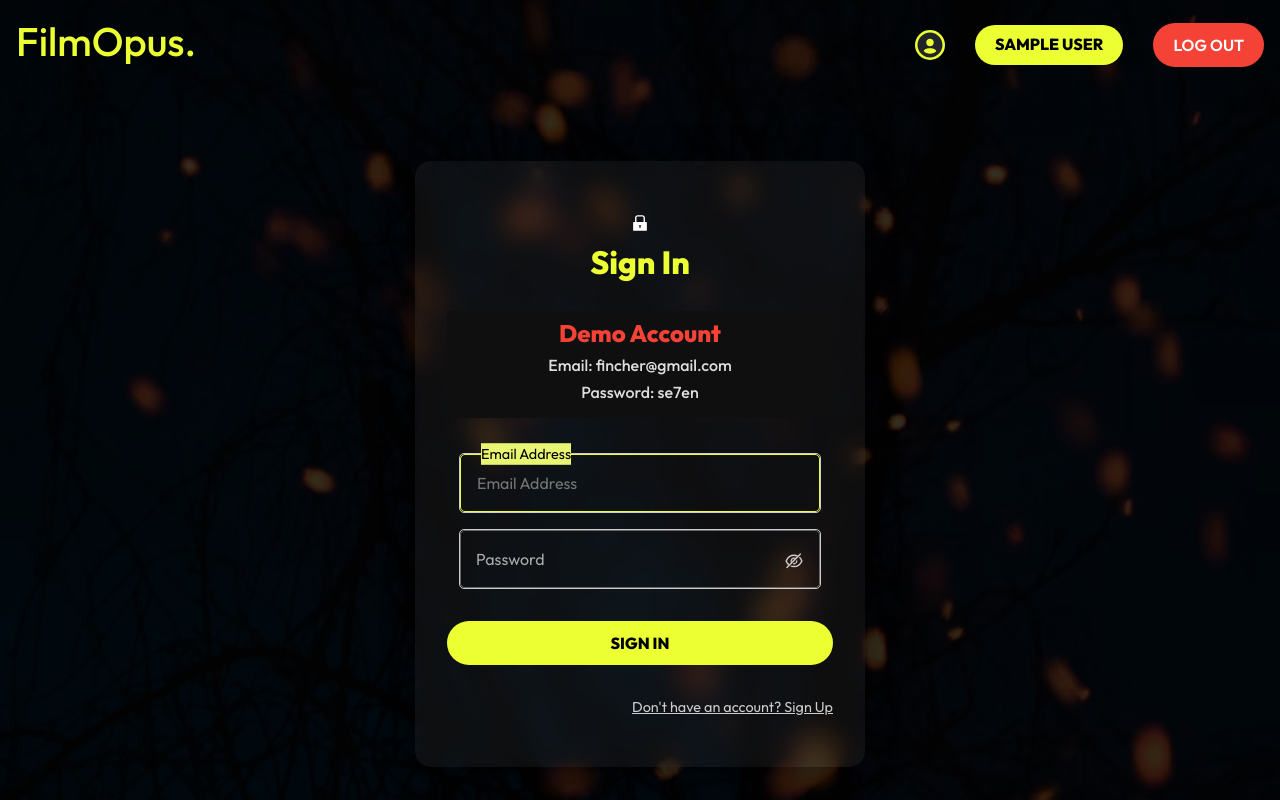
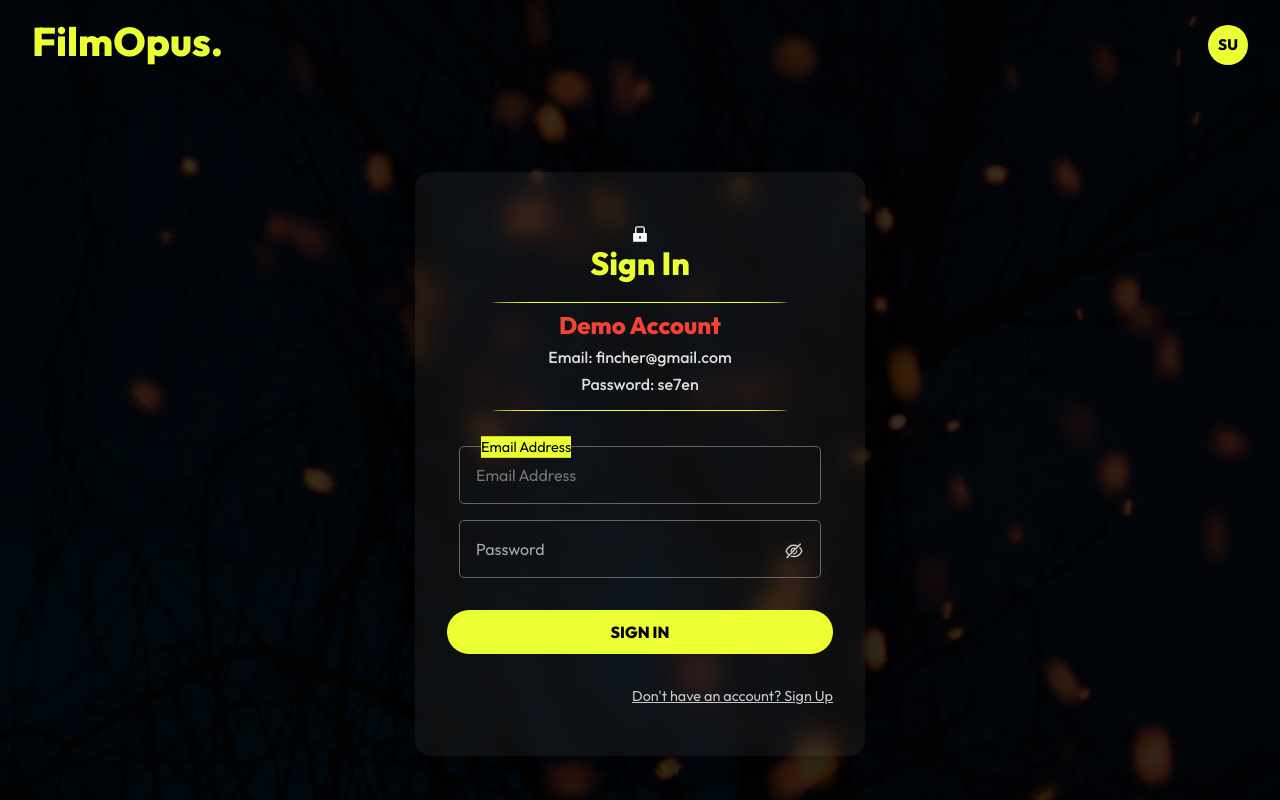
Before and after one commit to rishabh-kumarr/filmopus, a React (Vite) app in the folder client/: page /signin in a window 1280 px wide. Built offline with nearby package versions, Linux system fonts and the light colour scheme; sample sign-in values are in the browser's storage.

Commit message:
Final commit

```diff
--- a/client/src/components/Form/Form.css
+++ b/client/src/components/Form/Form.css
@@ -5,7 +5,6 @@
     opacity: 0.9;
     padding: 15px;
     float: right;
-    border: 1px solid #ebff33;
 }
 
 .inf {
--- a/client/src/components/Form/Form.jsx
+++ b/client/src/components/Form/Form.jsx
@@ -158,13 +158,13 @@ const Form = ({ currentId, setCurrentId }) => {
             sx={{
               "& .MuiOutlinedInput-root": {
                 "& fieldset": {
-                  borderColor: "#ebff33",
+                  borderColor: "#555",
                 },
                 "&:hover fieldset": {
-                  borderColor: "#ebff33",
+                  borderColor: "#777",
                 },
                 "&.Mui-focused fieldset": {
-                  borderColor: "#ebff33",
+                  borderColor: "#777",
                 },
               },
               "& label": {
--- a/client/src/components/Form/SearchForm.jsx
+++ b/client/src/components/Form/SearchForm.jsx
@@ -67,13 +67,13 @@ const SearchForm = ({ tags, setTags }) => {
         sx={{
           "& .MuiOutlinedInput-root": {
             "& fieldset": {
-              borderColor: "#ebff33",
+              borderColor: "#555",
             },
             "&:hover fieldset": {
-              borderColor: "#ebff33",
+              borderColor: "#777",
             },
             "&.Mui-focused fieldset": {
-              borderColor: "#ebff33",
+              borderColor: "#777",
             },
           },
           "& label": {
--- a/client/src/components/Navbar/Navbar.css
+++ b/client/src/components/Navbar/Navbar.css
@@ -1,92 +1,163 @@
+:root {
+  --brand-yellow: #ebff33;
+  --brand-red: #f44336;
+  --brand-darkred: #8b2323;
+  --brand-bg-dark: #1e1e1e;
+  --brand-white: #ffffff;
+  --brand-light-grey: #e8e6e3;
+}
+
 .header {
   display: flex;
   justify-content: space-between;
   align-items: center;
-    padding: 1rem;
+  padding: 1rem 2rem;
   position: fixed;
   width: 100%;
   height: 90px;
   z-index: 10;
-    transition: 0.5s;
+  transition: background 0.5s, box-shadow 0.5s;
+  background-color: transparent;
 }
 
 .header-bg {
   background: rgba(0, 0, 0, 0.85);
+  box-shadow: 0 2px 10px rgba(0, 0, 0, 0.4);
 }
 
-.protitle{
-    padding: 10px;
-    font-weight: 600;
+.header h1 {
+  color: var(--brand-yellow);
+  font-weight: bold;
+  cursor: pointer;
 }
 
 .profile {
   display: flex;
   align-items: center;
-    justify-content: space-around;
+  gap: 10px;
+  position: relative;
+  cursor: pointer;
 }
 
-.name {
-    margin: 30px;
-    padding: 10px 20px;
-    font-size: 1rem;
-    text-transform: uppercase;
-    background: #ebff33;
-    border-radius: 50px;
+.initials-circle {
+  background: var(--brand-yellow);
   color: #000;
   font-weight: bold;
+  border-radius: 50%;
+  width: 40px;
+  height: 40px;
+  display: flex;
+  align-items: center;
+  justify-content: center;
+  font-size: 0.95rem;
+  cursor: pointer;
+  transition: filter 0.2s;
 }
 
-.pic {
-    border-radius: 50%;
-    max-height: 50px;
-    background: #ebff33;
+.initials-circle:hover {
+  filter: brightness(90%);
+}
+
+.dropdown {
+  position: absolute;
+  top: 65px;
+  right: 0;
+  background-color: var(--brand-bg-dark);
+  border-radius: 8px;
+  padding: 1rem;
+  box-shadow: 0 6px 15px rgba(0, 0, 0, 0.25);
+  z-index: 20;
+  min-width: 160px;
+  animation: fadeIn 0.25s ease-in-out;
+}
+
+.dropdown-username {
+  font-weight: 700;
+  color: var(--brand-yellow);
+  margin-bottom: 10px;
+  font-size: 0.95rem;
+  text-transform: uppercase;
+  white-space: nowrap;
+  cursor: default;
+}
+
+.dropdown-logout {
+  width: 100%;
+  padding: 10px;
+  background-color: var(--brand-red);
+  color: var(--brand-white);
+  border: none;
+  border-radius: 6px;
+  text-transform: uppercase;
+  font-size: 0.85rem;
+  font-weight: 600;
+  cursor: pointer;
+  transition: background-color 0.3s ease-in-out;
+}
+
+.dropdown-logout:hover {
+  background-color: var(--brand-darkred);
+}
+
+@keyframes fadeIn {
+  from {
+    opacity: 0;
+    transform: translateY(-10px);
+  }
+
+  to {
+    opacity: 1;
+    transform: translateY(0);
+  }
 }
 
 .auth {
-    color: #fff;
+  color: var(--brand-white);
   font-size: 1rem;
   text-transform: uppercase;
   font-weight: 600;
   padding: 10px 20px;
-    background: #f44336;
+  background: var(--brand-red);
   border-radius: 50px;
   cursor: pointer;
   border: none;
+  transition: background-color 0.3s ease-in-out;
 }
 
 .auth:hover {
-    background: #8b2323;
-    color: #e8e6e3;
-    transition: 0.3s;
+  background: var(--brand-darkred);
+  color: var(--brand-light-grey);
 }
 
-.mobilename {
-    display: none;
-}
-
+/* ========== RESPONSIVENESS ========== */
 @media screen and (max-width: 590px) {
   .header {
+    padding: 1rem;
     background: rgba(0, 0, 0, 0.85);
   }
 
-    .name {
-        display: none;
+  .dropdown {
+    top: 60px;
+    right: 0;
+    min-width: 140px;
+    padding: 0.75rem;
   }
 
-    .protitle {
-        margin-top: 5px;
+  .dropdown-logout {
+    padding: 8px;
+    font-size: 0.85rem;
+  }
+
+  .dropdown-username {
+    font-size: 0.85rem;
   }
 
   .pic {
     height: 30px;
+    max-height: 30px;
   }
 
   .auth {
-        margin-left: 12px;
-    }
-
-    .mobilename {
-        display: block;
-        color: #ebff33;
+    margin-left: 10px;
   }
 }
--- a/client/src/components/Navbar/Navbar.jsx
+++ b/client/src/components/Navbar/Navbar.jsx
@@ -6,8 +6,6 @@ import { useDispatch } from "react-redux";
 
 // Get the actionType LOGOUT
 import { LOGOUT } from "../../constants/actionTypes";
-
-import { BiSolidUserCircle } from "react-icons/bi";
 
 import "./Navbar.css";
 
@@ -19,6 +17,8 @@ const Navbar = () => {
   // User - retrieve the user from localStorage
   const [user, setUser] = useState(JSON.parse(localStorage.getItem("profile")));
   const [scrolled, setScrolled] = useState(false);
+
+  const [showDropdown, setShowDropdown] = useState(false);
 
   // Logout
   const logout = () => {
@@ -44,6 +44,17 @@ const Navbar = () => {
 
   const username = user?.result?.name;
 
+  useEffect(() => {
+    const handleClickOutside = (e) => {
+      if (!e.target.closest(".profile")) {
+        setShowDropdown(false);
+      }
+    };
+
+    document.addEventListener("mousedown", handleClickOutside);
+    return () => document.removeEventListener("mousedown", handleClickOutside);
+  }, []);
+
   return (
     <div className={scrolled ? "header header-bg" : "header"}>
       <Link to="/">
@@ -53,19 +64,36 @@ const Navbar = () => {
       <div className="header-right">
         {username ? (
           <>
-            <h4 className="mobilename">{username}</h4>
-            <div className="profile">
-              <BiSolidUserCircle size={30} className="pic" />
-              <h4 className="name hide">{username}</h4>
-              <button className="auth" onClick={logout}>
-                Log Out
+            <div
+              className="profile"
+              onClick={() => setShowDropdown(!showDropdown)}
+            >
+              {username && (
+                <div className="initials-circle">
+                  {username
+                    .split(" ")
+                    .map((n) => n[0])
+                    .join("")
+                    .slice(0, 2)
+                    .toUpperCase()}
+                </div>
+              )}
+
+              {/* Dropdown */}
+              {showDropdown && (
+                <div className="dropdown">
+                  <p className="dropdown-username">{username}</p>
+                  <button className="dropdown-logout" onClick={logout}>
+                    Logout
                   </button>
+                </div>
+              )}
             </div>
           </>
         ) : (
           <div className="nav">
             <button
-                className="btn"
+              className="auth"
               type="button"
               onClick={() => navigate("/signin")}
             >
--- a/client/src/components/Posts/Posts.css
+++ b/client/src/components/Posts/Posts.css
@@ -20,25 +20,6 @@
   background-size: cover;
 }
 
-/* .infocard {
-  position: absolute;
-  top: 20px;
-  left: 20px;
-  background: linear-gradient(to right, rgba(235, 255, 51, 0.8), rgba(255, 255, 255, 0.6));
-  backdrop-filter: blur(8px);
-  box-shadow: 0 4px 12px rgba(0, 0, 0, 0.2);
-  transition: transform 0.2s ease, box-shadow 0.2s ease;
-  border-radius: 20px;
-  padding: 8px 14px;
-  display: flex;
-  flex-direction: column;
-  align-items: flex-start;
-  gap: 4px;
-  z-index: 2;
-  max-width: 70%;
-  color: #0f0f0f;
-} */
-
 .infocard {
   position: absolute;
   top: 20px;
@@ -53,7 +34,7 @@
   border-radius: 20px;
   display: flex;
   align-items: center;
-  gap: 6px;
+  gap: 10px;
   max-width: 70%;
   box-shadow: 0 0 6px rgba(0, 0, 0, 0.2);
 }
@@ -68,14 +49,15 @@
 }
 
 .cardOwner {
-  font-size: 0.95rem;
+  font-size: 1rem;
   font-weight: 600;
   color: #0f0f0f;
   margin: 0;
+  gap: 4px
 }
 
 .cardOwner.currentUser {
-  font-weight: 700;
+  font-weight: 600;
   padding: 2px 8px;
   border-radius: 8px;
   border: 1px solid #ddd;
--- a/client/src/components/User/User.css
+++ b/client/src/components/User/User.css
@@ -42,7 +42,10 @@
   font-size: 0.9rem;
   margin-bottom: 1.2rem;
   color: #ddd;
-  background: #0f0f0f;
+  border: 1px solid #ebff33;
+  border-left: 80px solid transparent;
+  border-right: 80px solid transparent;
+  border-radius: 90px;
   padding: 8px;
 }
 
@@ -76,7 +79,7 @@
 /* Actual input */
 .input-group {
   width: 100%;
-  border: 1px solid #666;
+  border: none;
   background: transparent;
   color: #fff;
   padding: 1rem;
@@ -105,7 +108,7 @@ label {
 .input-group:not(:placeholder-shown) + label {
   transform: translateY(-1.6rem) scale(0.85);
   color: #000;
-  background-color: #e8f572;
+  background-color: #ebff33;
 }
 
 /* Eye icon */
@@ -170,7 +173,7 @@ label {
     padding: 2rem 1.5rem;
     margin: 2rem 1rem;
     width: 100%;
-    max-width: 75vw;
+    /* max-width: 75vw; */
     display: flex;
     flex-direction: column;
   }
@@ -203,3 +206,13 @@ label {
     font-size: 0.85rem;
   }
 }
+
+@media screen and (max-width: 522px) {
+  .demo {
+    margin: 0 auto;
+    border: none;
+    border-radius: 0;
+    border-top: 1px solid #ebff33;
+    border-bottom: 1px solid #ebff33;
+  }
+}
--- a/client/src/index.css
+++ b/client/src/index.css
@@ -96,10 +96,6 @@ input {
   width: 100%;
 }
 
-input:focus {
-  border-color: #ebff33;
-}
-
 input:focus + label,
 input:not(:placeholder-shown) + label {
   color: #000;
@@ -128,7 +124,7 @@ label {
 /* Utility Classes */
 .input {
   height: 100%;
-  border: 1px solid #ccc;
+  border: 1px solid #666;
   border-radius: 5px;
 }
 
@@ -168,7 +164,7 @@ label {
   align-items: center;
   gap: 0.2rem;
   padding: 5px 10px;
-  border: 1px solid #ebff33;
+  border: 1px solid #ddd;
   border-radius: 10px;
   width: 100%;
   background: white;
@@ -190,15 +186,15 @@ label {
 
 /* Hover effect */
 .custom-pagination-item:hover {
-  background-color: #ebff33 !important;
-  border-color: #d2d6b1 !important;
-  color: #0f0f0f !important;
+  background-color: #333 !important;
+  border-color: #ddd !important;
+  color: #ebff33 !important;
 }
 
 /* Active page */
 .Mui-selected.custom-pagination-item {
-  background-color: #ebff33 !important;
-  color: #0f0f0f !important;
+  background-color: #222 !important;
+  color: #ebff33 !important;
   border-color: #ddd !important;
   font-weight: bold !important;
 }
```
Lines whose indentation alone changed are shown as unchanged.
